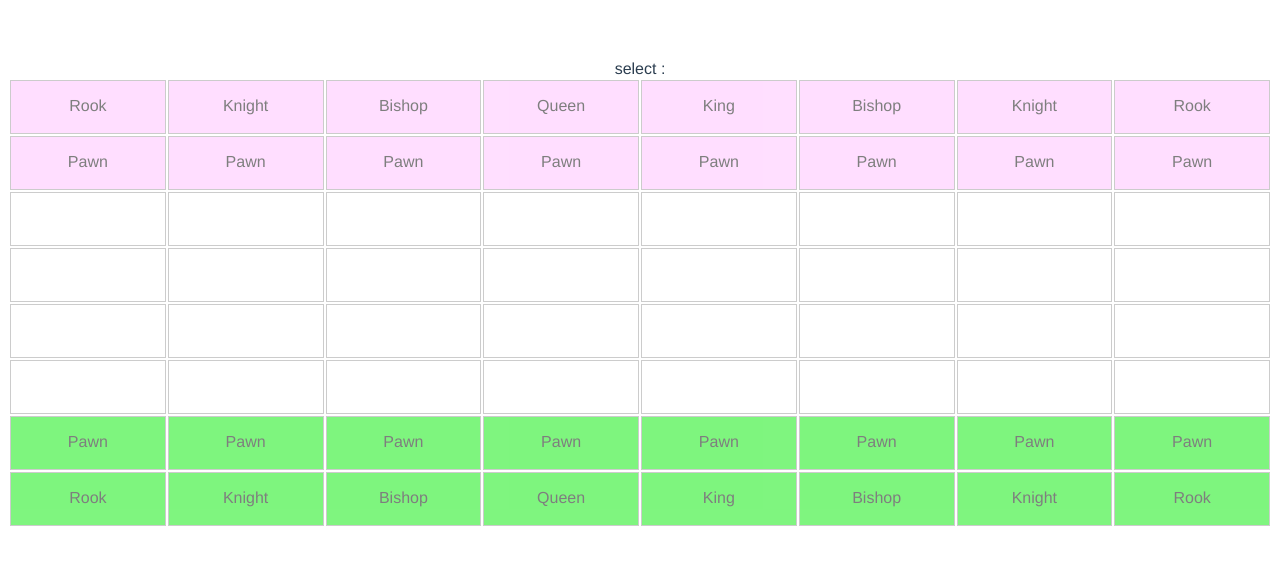
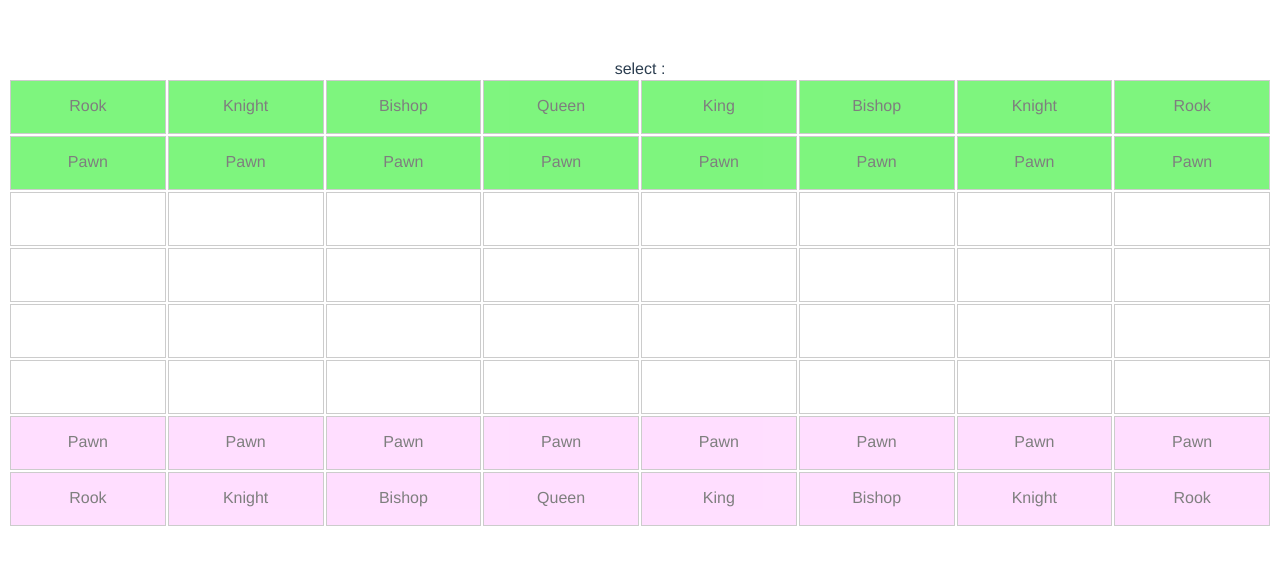
Before and after one commit to seanhao/chess, a Vue app: page / in a window 1280 px wide. Shown: the top 564 px of the page. Built offline with nearby package versions, Linux system fonts and the light colour scheme.

Commit message:
feat: change team 2 Pwan forward direction

```diff
--- a/src/components/Board.vue
+++ b/src/components/Board.vue
@@ -33,48 +33,48 @@ export default {
     Step,
   },
   setup() {
-    // const chess = reactive([{id: 1, name: 'King', xy: '1-1', team: 2, isAlive: true},
-    //                         {id: 2, name: 'Pawn', xy: '0-1', team: 1, isAlive: true},
-    //                         {id: 3, name: 'Pawn', xy: '3-1', team: 2, isAlive: true},
-    //                         {id: 4, name: 'Bishop', xy: '2-1', team: 1, isAlive: true},
-    //                         {id: 5, name: 'Rook', xy: '5-5', team: 1, isAlive: true},
-    //                         {id: 5, name: 'Knight', xy: '5-7', team: 2, isAlive: true}])
+    // const chess = reactive([{id: 1, name: 'King', xy: '1-1', team: 1, isAlive: true},
+    //                         {id: 2, name: 'Pawn', xy: '0-1', team: 2, isAlive: true},
+    //                         {id: 3, name: 'Pawn', xy: '3-1', team: 1, isAlive: true},
+    //                         {id: 4, name: 'Bishop', xy: '2-1', team: 2, isAlive: true},
+    //                         {id: 5, name: 'Rook', xy: '5-5', team: 2, isAlive: true},
+    //                         {id: 5, name: 'Knight', xy: '5-7', team: 1, isAlive: true}])
 
-    const chess = reactive([{id: 1, name: 'Rook', xy: '0-0', team: 1, isAlive: true},
-                            {id: 1, name: 'Knight', xy: '0-1', team: 1, isAlive: true},
-                            {id: 1, name: 'Bishop', xy: '0-2', team: 1, isAlive: true},
-                            {id: 1, name: 'Queen', xy: '0-3', team: 1, isAlive: true},
-                            {id: 1, name: 'King', xy: '0-4', team: 1, isAlive: true},
-                            {id: 1, name: 'Bishop', xy: '0-5', team: 1, isAlive: true},
-                            {id: 1, name: 'Knight', xy: '0-6', team: 1, isAlive: true},
-                            {id: 1, name: 'Rook', xy: '0-7', team: 1, isAlive: true},
+    const chess = reactive([{id: 1, name: 'Rook', xy: '0-0', team: 2, isAlive: true},
+                            {id: 1, name: 'Knight', xy: '0-1', team: 2, isAlive: true},
+                            {id: 1, name: 'Bishop', xy: '0-2', team: 2, isAlive: true},
+                            {id: 1, name: 'Queen', xy: '0-3', team: 2, isAlive: true},
+                            {id: 1, name: 'King', xy: '0-4', team: 2, isAlive: true},
+                            {id: 1, name: 'Bishop', xy: '0-5', team: 2, isAlive: true},
+                            {id: 1, name: 'Knight', xy: '0-6', team: 2, isAlive: true},
+                            {id: 1, name: 'Rook', xy: '0-7', team: 2, isAlive: true},
 
-                            {id: 1, name: 'Pawn', xy: '1-0', team: 1, isAlive: true, isFirstMove: true, },
-                            {id: 1, name: 'Pawn', xy: '1-1', team: 1, isAlive: true, isFirstMove: true, },
-                            {id: 1, name: 'Pawn', xy: '1-2', team: 1, isAlive: true, isFirstMove: true, },
-                            {id: 1, name: 'Pawn', xy: '1-3', team: 1, isAlive: true, isFirstMove: true, },
-                            {id: 1, name: 'Pawn', xy: '1-4', team: 1, isAlive: true, isFirstMove: true, },
-                            {id: 1, name: 'Pawn', xy: '1-5', team: 1, isAlive: true, isFirstMove: true, },
-                            {id: 1, name: 'Pawn', xy: '1-6', team: 1, isAlive: true, isFirstMove: true, },
-                            {id: 1, name: 'Pawn', xy: '1-7', team: 1, isAlive: true, isFirstMove: true, },
+                            {id: 1, name: 'Pawn', xy: '1-0', team: 2, isAlive: true, isFirstMove: true, },
+                            {id: 1, name: 'Pawn', xy: '1-1', team: 2, isAlive: true, isFirstMove: true, },
+                            {id: 1, name: 'Pawn', xy: '1-2', team: 2, isAlive: true, isFirstMove: true, },
+                            {id: 1, name: 'Pawn', xy: '1-3', team: 2, isAlive: true, isFirstMove: true, },
+                            {id: 1, name: 'Pawn', xy: '1-4', team: 2, isAlive: true, isFirstMove: true, },
+                            {id: 1, name: 'Pawn', xy: '1-5', team: 2, isAlive: true, isFirstMove: true, },
+                            {id: 1, name: 'Pawn', xy: '1-6', team: 2, isAlive: true, isFirstMove: true, },
+                            {id: 1, name: 'Pawn', xy: '1-7', team: 2, isAlive: true, isFirstMove: true, },
 
-                            {id: 1, name: 'Rook', xy: '7-0', team: 2, isAlive: true},
-                            {id: 1, name: 'Knight', xy: '7-1', team: 2, isAlive: true},
-                            {id: 1, name: 'Bishop', xy: '7-2', team: 2, isAlive: true},
-                            {id: 1, name: 'Queen', xy: '7-3', team: 2, isAlive: true},
-                            {id: 1, name: 'King', xy: '7-4', team: 2, isAlive: true},
-                            {id: 1, name: 'Bishop', xy: '7-5', team: 2, isAlive: true},
-                            {id: 1, name: 'Knight', xy: '7-6', team: 2, isAlive: true},
-                            {id: 1, name: 'Rook', xy: '7-7', team: 2, isAlive: true},
+                            {id: 1, name: 'Rook', xy: '7-0', team: 1, isAlive: true},
+                            {id: 1, name: 'Knight', xy: '7-1', team: 1, isAlive: true},
+                            {id: 1, name: 'Bishop', xy: '7-2', team: 1, isAlive: true},
+                            {id: 1, name: 'Queen', xy: '7-3', team: 1, isAlive: true},
+                            {id: 1, name: 'King', xy: '7-4', team: 1, isAlive: true},
+                            {id: 1, name: 'Bishop', xy: '7-5', team: 1, isAlive: true},
+                            {id: 1, name: 'Knight', xy: '7-6', team: 1, isAlive: true},
+                            {id: 1, name: 'Rook', xy: '7-7', team: 1, isAlive: true},
 
-                            {id: 1, name: 'Pawn', xy: '6-0', team: 2, isAlive: true, isFirstMove: true, },
-                            {id: 1, name: 'Pawn', xy: '6-1', team: 2, isAlive: true, isFirstMove: true, },
-                            {id: 1, name: 'Pawn', xy: '6-2', team: 2, isAlive: true, isFirstMove: true, },
-                            {id: 1, name: 'Pawn', xy: '6-3', team: 2, isAlive: true, isFirstMove: true, },
-                            {id: 1, name: 'Pawn', xy: '6-4', team: 2, isAlive: true, isFirstMove: true, },
-                            {id: 1, name: 'Pawn', xy: '6-5', team: 2, isAlive: true, isFirstMove: true, },
-                            {id: 1, name: 'Pawn', xy: '6-6', team: 2, isAlive: true, isFirstMove: true, },
-                            {id: 1, name: 'Pawn', xy: '6-7', team: 2, isAlive: true, isFirstMove: true, },])
+                            {id: 1, name: 'Pawn', xy: '6-0', team: 1, isAlive: true, isFirstMove: true, },
+                            {id: 1, name: 'Pawn', xy: '6-1', team: 1, isAlive: true, isFirstMove: true, },
+                            {id: 1, name: 'Pawn', xy: '6-2', team: 1, isAlive: true, isFirstMove: true, },
+                            {id: 1, name: 'Pawn', xy: '6-3', team: 1, isAlive: true, isFirstMove: true, },
+                            {id: 1, name: 'Pawn', xy: '6-4', team: 1, isAlive: true, isFirstMove: true, },
+                            {id: 1, name: 'Pawn', xy: '6-5', team: 1, isAlive: true, isFirstMove: true, },
+                            {id: 1, name: 'Pawn', xy: '6-6', team: 1, isAlive: true, isFirstMove: true, },
+                            {id: 1, name: 'Pawn', xy: '6-7', team: 1, isAlive: true, isFirstMove: true, },])
 
     const chessMap = computed(() => {
 
--- a/src/components/chess/Pawn.vue
+++ b/src/components/chess/Pawn.vue
@@ -27,11 +27,25 @@ export default {
         let y = parseInt(xy.split('-')[1])
         let step = []
 
-        if (props.chessProp.isFirstMove === true) {
-          step.push((x-2) + '-' + y)
-          props.chessProp.isFirstMove = false
+        if (props.chessProp.team === 1) {
+
+          if (props.chessProp.isFirstMove === true) {
+            step.push((x-2) + '-' + y)
+            props.chessProp.isFirstMove = false
+          }
+
+          step.push((x-1) + '-' + y)
+
+        } else {
+
+          if (props.chessProp.isFirstMove === true) {
+            step.push((x+2) + '-' + y)
+            props.chessProp.isFirstMove = false
+          }
+
+          step.push((x+1) + '-' + y)
+
         }
-        step.push((x-1) + '-' + y)
 
         // props 在子層變過可自動返回父層耶!
 
```
